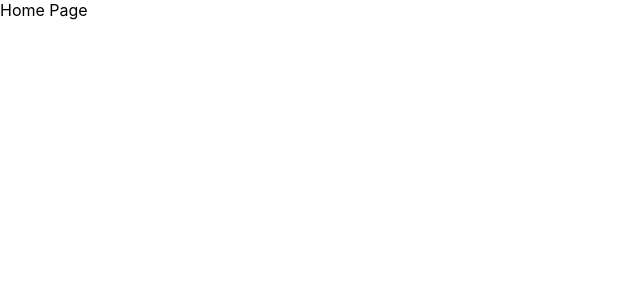
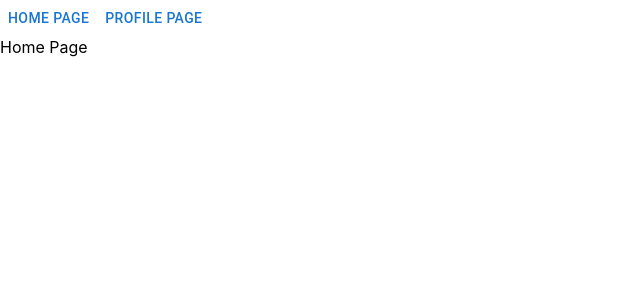
Before and after one commit to LucasAndrad/blog-template, a React (Create React App) app: page / in a window 1280 px wide. Shown: the top 300 px of the page, without its empty margins (0-640 px from the left). Built offline with nearby package versions, Linux system fonts and the light colour scheme.

Commit message:
Create basic Navbar and Button component

```diff
--- a/src/App.tsx
+++ b/src/App.tsx
@@ -1,11 +1,11 @@
 import React from 'react';
-import logo from './logo.svg';
 import './App.css';
-import { Routes } from './components/Routes';
+import { Routes, Navbar } from 'src/components';
 
 function App() {
   return (
     <div>
+      <Navbar />
       <Routes />
     </div>
   );
--- /dev/null
+++ b/src/components/Button.tsx
@@ -0,0 +1,4 @@
+import ButtonMui from '@mui/material/Button';
+import styled from 'styled-components';
+
+export const Button = styled(ButtonMui)``;
--- /dev/null
+++ b/src/components/Navbar.tsx
@@ -0,0 +1,11 @@
+import React from 'react';
+import { Button } from './Button';
+
+export const Navbar = () => {
+  return (
+    <div>
+      <Button>Home Page</Button>
+      <Button>Profile Page</Button>
+    </div>
+  );
+};
--- /dev/null
+++ b/src/components/index.ts
@@ -0,0 +1,3 @@
+export { Button } from './Button';
+export { Navbar } from './Navbar';
+export { Routes } from './Routes';
```
